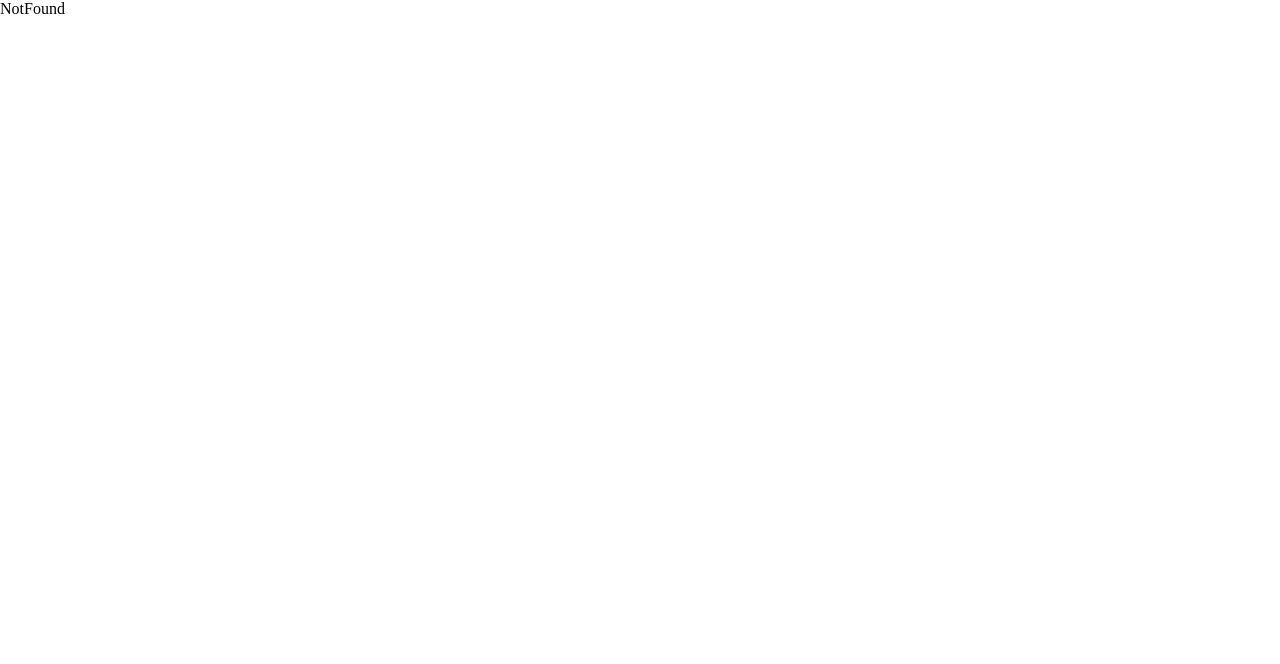
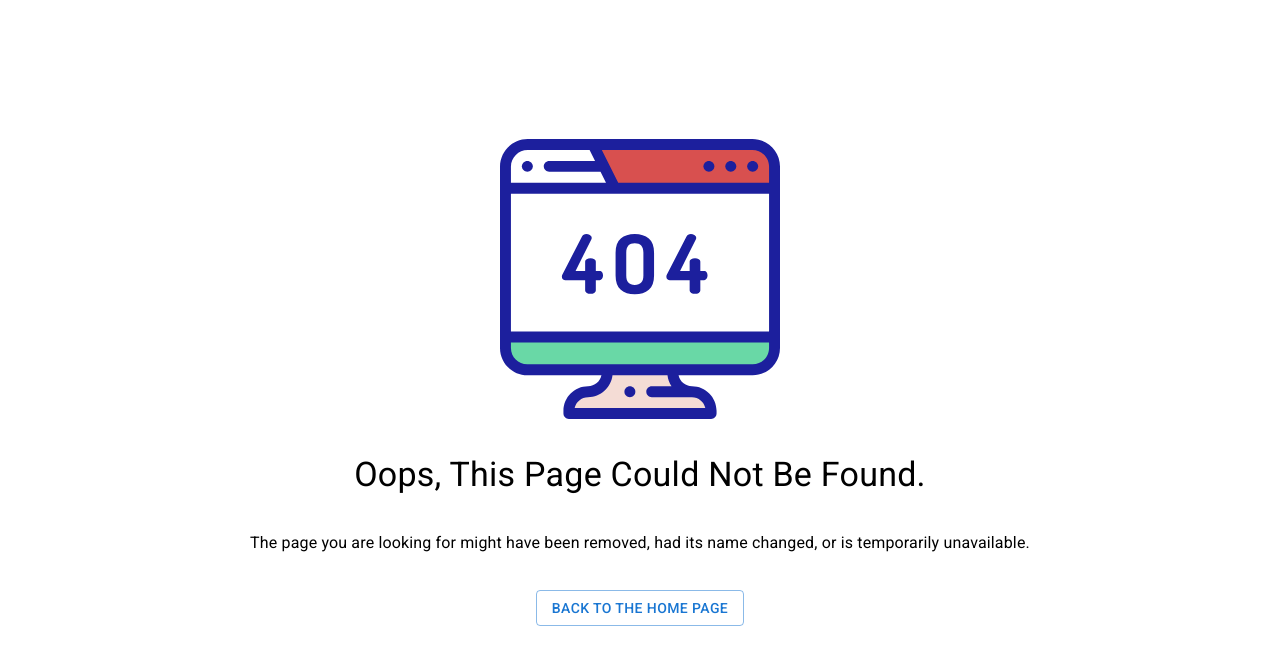
Before and after one commit to whatislove-zh/blog-big-bang, a React (Create React App) app: page /registration in a window 1280 px wide. Shown: the top 664 px of the page. Built offline with nearby package versions, Linux system fonts and the light colour scheme.

Commit message:
create NotFound page

```diff
--- a/src/pages/NotFound.jsx
+++ b/src/pages/NotFound.jsx
@@ -1,7 +1,35 @@
-import React from 'react'
+import { Box, Button, Typography } from "@mui/material";
+import React from "react";
+import { Link } from "react-router-dom";
+import notFound404 from "../Assets/404-error.svg";
+
+const errorMassage = {
+  title: "Oops, This Page Could Not Be Found.",
+  message:
+    "The page you are looking for might have been removed, had its name changed, or is temporarily unavailable.",
+};
 
 export const NotFound = () => {
   return (
-    <div>NotFound</div>
-  )
-}
+    <Box
+      sx={{
+        minHeight: "100vh",
+        display: "flex",
+        flexDirection: "column",
+        justifyContent: "center",
+        alignItems: "center",
+      }}
+    >
+      <img height="280px" src={notFound404} alt="error404" />
+      <Typography sx={{ my: "35px" }} variant="h4">
+        {errorMassage.title}
+      </Typography>
+      <Typography variant="body1">{errorMassage.message}</Typography>
+      <Link to="/" style={{textDecoration:"none"}}>
+        <Button variant="outlined" sx={{ my: "35px" }}>
+          Back to the Home page
+        </Button>
+      </Link>
+    </Box>
+  );
+};
```
Also changed, not shown: src/Assets/404-error.svg (added).
